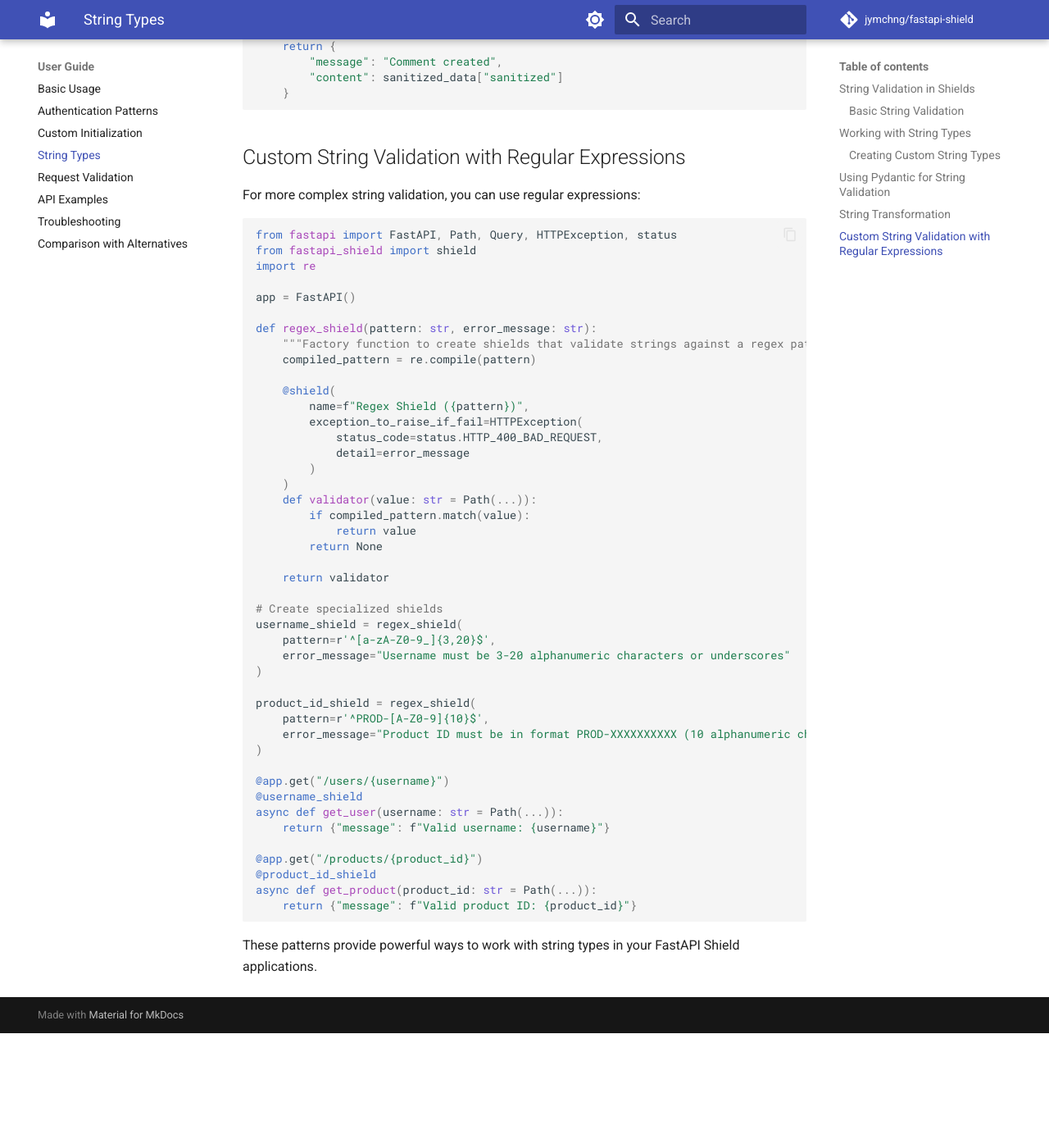
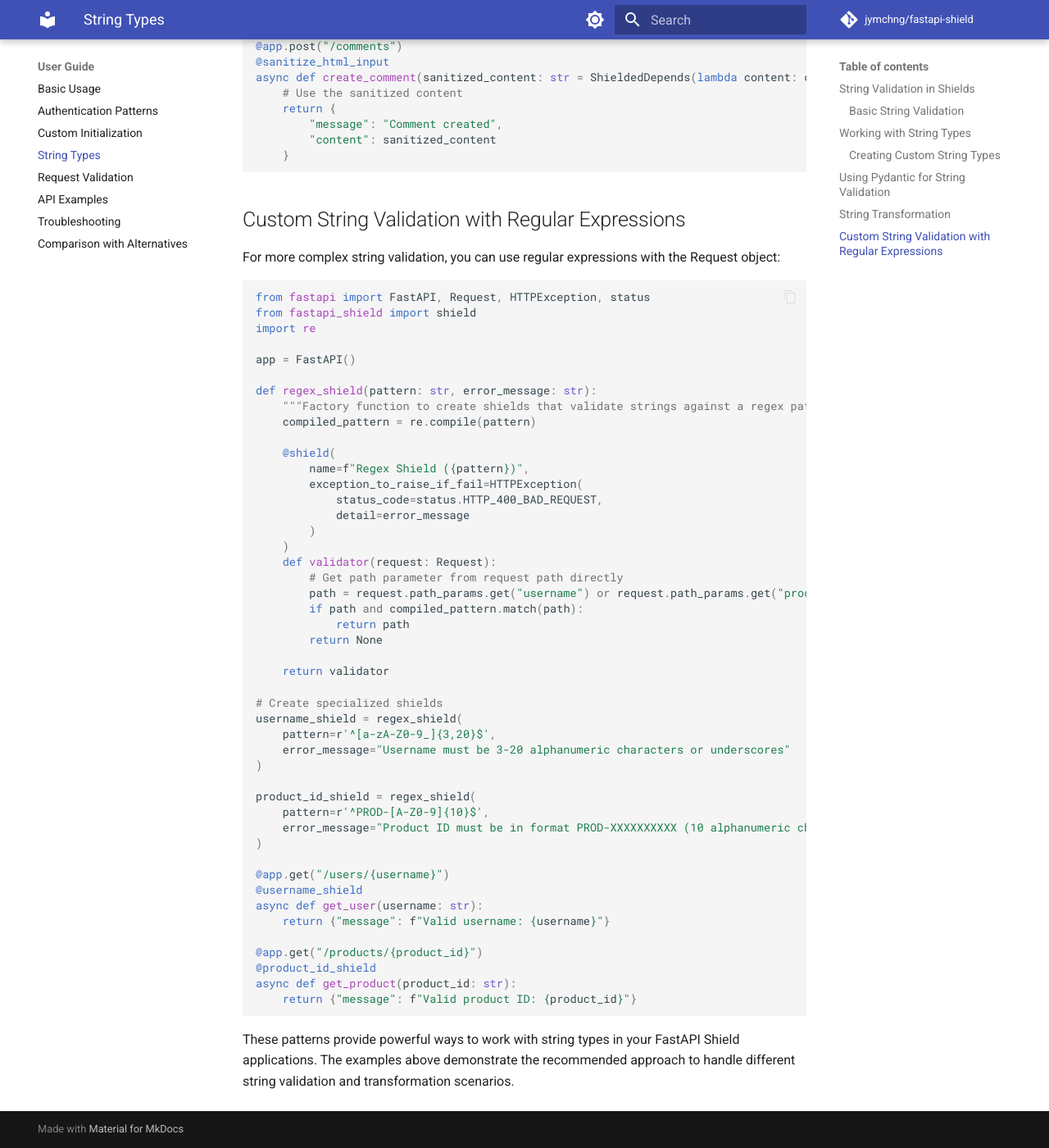
Before and after one commit to jymchng/fastapi-shield, an MkDocs documentation site: the page built from docs/user-guide/string-types.md, in a window 1280 px wide and 1400 px high, scrolled down 3739 px. Shown: the whole window at 82% size. Built offline with MkDocs 1.6.1 and Material for MkDocs 9.7.7, drawn with Linux system fonts in a browser that asks for light colours; comment, search, counter and statistics services are not loaded; before the commit the page ends 4999 px from its top, so only the background shows below that; some of the changed text lies outside the part shown.

Commit message:
docs/user-guide/string-types.md DONE

````diff
--- a/docs/user-guide/string-types.md
+++ b/docs/user-guide/string-types.md
@@ -1,3 +1,5 @@
+<!-- Examples Tested -->
+
 # String Types
 
 FastAPI Shield provides special support for working with string types in your shields and endpoints.
@@ -116,9 +118,10 @@
 Pydantic provides powerful validation capabilities for strings that can be used with FastAPI Shield:
 
 ```python
-from fastapi import FastAPI, Depends
+from fastapi import FastAPI, Body
 from fastapi_shield import shield, ShieldedDepends
 from pydantic import BaseModel, EmailStr, constr, HttpUrl
+from typing import Dict
 
 app = FastAPI()
 
@@ -129,18 +132,24 @@
     bio: constr(max_length=200)
 
 @shield(name="User Input Validator")
-def validate_user_input(user: UserInput = Depends()):
+def validate_user_input(user: UserInput = Body()):
     """Shield that validates user input using Pydantic"""
     # If we get here, Pydantic has already validated the input
-    # We could perform additional checks if needed
+    # Return the user object for the endpoint to use
     return user
 
 @app.post("/users")
 @validate_user_input
-async def create_user(validated_user: UserInput = ShieldedDepends(validate_user_input)):
+async def create_user(validated_user: UserInput = ShieldedDepends(lambda user: user)):
+    # Handle both Pydantic v1 and v2
+    if hasattr(validated_user, "model_dump"):
+        user_dict = validated_user.model_dump()
+    else:
+        user_dict = validated_user.dict()
+
     return {
         "message": "User created successfully",
-        "user": validated_user.dict()
+        "user": user_dict
     }
 ```
 
@@ -164,28 +173,25 @@
     # Escape HTML special characters
     sanitized = html.escape(content)
 
-    # Return both original and sanitized content
-    return {
-        "original": content,
-        "sanitized": sanitized
-    }
+    # Return the sanitized content directly
+    return sanitized
 
 @app.post("/comments")
 @sanitize_html_input
-async def create_comment(sanitized_data: dict = ShieldedDepends(sanitize_html_input)):
+async def create_comment(sanitized_content: str = ShieldedDepends(lambda content: content)):
     # Use the sanitized content
     return {
         "message": "Comment created",
-        "content": sanitized_data["sanitized"]
+        "content": sanitized_content
     }
 ```
 
 ## Custom String Validation with Regular Expressions
 
-For more complex string validation, you can use regular expressions:
+For more complex string validation, you can use regular expressions with the Request object:
 
 ```python
-from fastapi import FastAPI, Path, Query, HTTPException, status
+from fastapi import FastAPI, Request, HTTPException, status
 from fastapi_shield import shield
 import re
 
@@ -202,9 +208,11 @@
             detail=error_message
         )
     )
-    def validator(value: str = Path(...)):
-        if compiled_pattern.match(value):
-            return value
+    def validator(request: Request):
+        # Get path parameter from request path directly
+        path = request.path_params.get("username") or request.path_params.get("product_id")
+        if path and compiled_pattern.match(path):
+            return path
         return None
 
     return validator
@@ -222,13 +230,13 @@
 
 @app.get("/users/{username}")
 @username_shield
-async def get_user(username: str = Path(...)):
+async def get_user(username: str):
     return {"message": f"Valid username: {username}"}
 
 @app.get("/products/{product_id}")
 @product_id_shield
-async def get_product(product_id: str = Path(...)):
+async def get_product(product_id: str):
     return {"message": f"Valid product ID: {product_id}"}
 ```
 
-These patterns provide powerful ways to work with string types in your FastAPI Shield applications.
+These patterns provide powerful ways to work with string types in your FastAPI Shield applications. The examples above demonstrate the recommended approach to handle different string validation and transformation scenarios.
--- a/mkdocs.yaml
+++ b/mkdocs.yaml
@@ -39,6 +39,7 @@
       - Authentication Patterns: user-guide/authentication-patterns.md
       # Custom Initialization Done
       - Custom Initialization: user-guide/custom-initialization.md
+      # String Types Done
       - String Types: user-guide/string-types.md
       - Request Validation: user-guide/request-validation.md
       - API Examples: user-guide/examples.md
````
Also changed, not shown: 1 other file.
